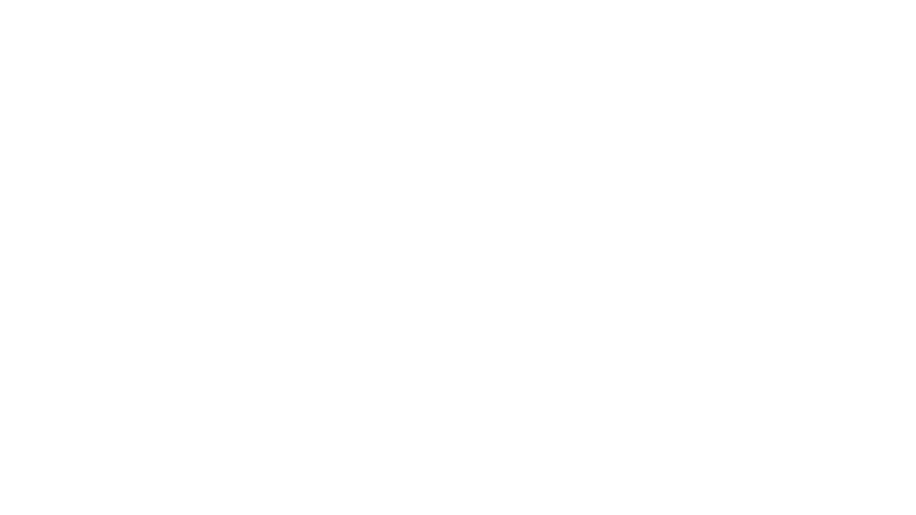
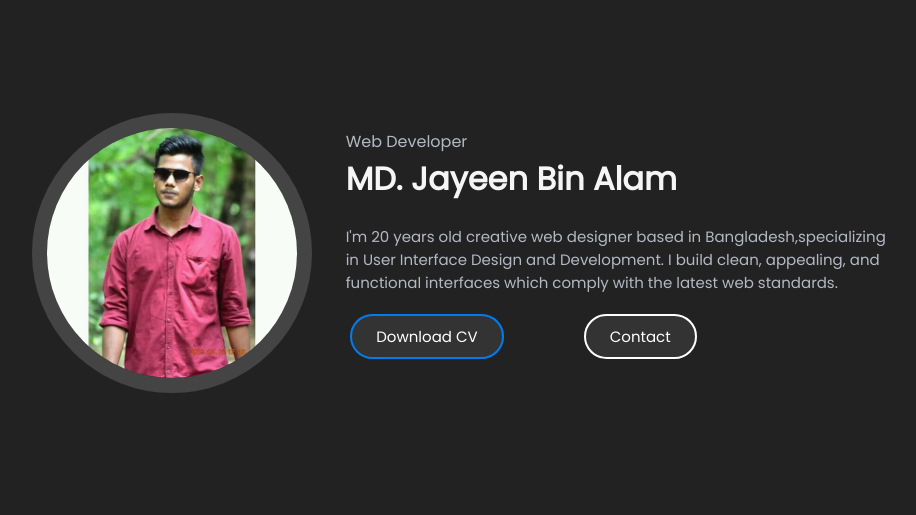
Before and after one commit to jayeen28/practice-project, a plain HTML site: page index.html in a window 1280 px wide. Shown: the whole page, without its empty margins (167-1083 px from the left). Drawn offline with Linux system fonts and the light colour scheme.

Commit message:
header done

```diff
--- a/index.html
+++ b/index.html
@@ -4,9 +4,35 @@
     <meta charset="UTF-8">
     <meta http-equiv="X-UA-Compatible" content="IE=edge">
     <meta name="viewport" content="width=device-width, initial-scale=1.0">
-    <title>Document</title>
+    <link rel="stylesheet" href="style.css">
+    <link rel="shortcut icon" href="images/p-fav.png" type="image/x-icon">
+    <link rel="preconnect" href="https://fonts.googleapis.com">
+    <link rel="preconnect" href="https://fonts.gstatic.com" crossorigin>
+    <link href="https://fonts.googleapis.com/css2?family=Poppins:wght@200;400&display=swap" rel="stylesheet">
+    <title>Jayeen's Website</title>
 </head>
 <body>
-
+    <header>
+        <div class="container">
+            <div class="head d-flex">
+                <div class="head-img">
+                    <img src="images/jayeen1.jpg" alt="jayeen's pic">
+                </div>
+                <div class="head-desc">
+                    <h3>Web Developer</h3>
+                    <h1>MD. Jayeen Bin Alam</h1>
+                    <p>I'm 20 years old creative web designer based in Bangladesh,specializing in User Interface Design and Development. I build clean, appealing, and functional interfaces which comply with the latest web standards.</p>
+                    <div class="buttons d-flex">
+                        <div class="f-button">
+                            <a href="#">Download CV</a>
+                        </div>
+                        <div class="s-button">
+                            <a href="#">Contact</a>
+                        </div>
+                    </div>
+                </div>
+            </div>
+        </div>
+    </header>
 </body>
 </html>
--- a/style.css
+++ b/style.css
@@ -0,0 +1,72 @@
+body{
+    margin: 0;
+    background-color:#222222;
+    font-family: poppins;
+    color: whitesmoke;
+}
+
+h3,p{
+    color: #B3B9C4;
+}
+.container{
+    padding: 0 6%;
+}
+
+.d-flex{
+    display: flex;
+}
+.head-img {
+    width: 70%;
+    text-align: right;
+    padding: 10% 2% 10% 10%;
+}
+.head-img img {
+    width: 250px;
+    border-radius: 100%;
+    border: 15px solid #444444;
+}
+
+.head-desc h3 {
+    font-weight: 500;
+    font-size: 16px;
+    margin-bottom: -20px;
+}
+.head-desc {
+    padding: 10% 10% 10% 1%;
+}
+
+.head-desc p {
+    width: 95%;
+    font-size: 15px;
+    margin-bottom: 30px;
+}
+.s-button a:hover {
+    background-color: white;
+    color: black;
+}
+.s-button a {
+    border: 2px solid;
+}
+.f-button a:hover {
+    background-color: #007CED;
+}
+.f-button a {
+    border: 2px solid #007CED;
+}
+
+.s-button {
+    width: 60%;
+}
+.f-button {
+    width: 40%;
+}
+.f-button a, .s-button a {
+    color: white;
+    text-decoration: none;
+    background-color: #333;
+    padding: 10px 24px 10px 24px;
+    margin: 2%;
+    border-radius: 24px;
+    font-size: 15px;
+    font-weight: 500;
+}
```
Also changed, not shown: images/jayeen.png (added), images/jayeen1.jpg (added), images/p-fav.png (added).
